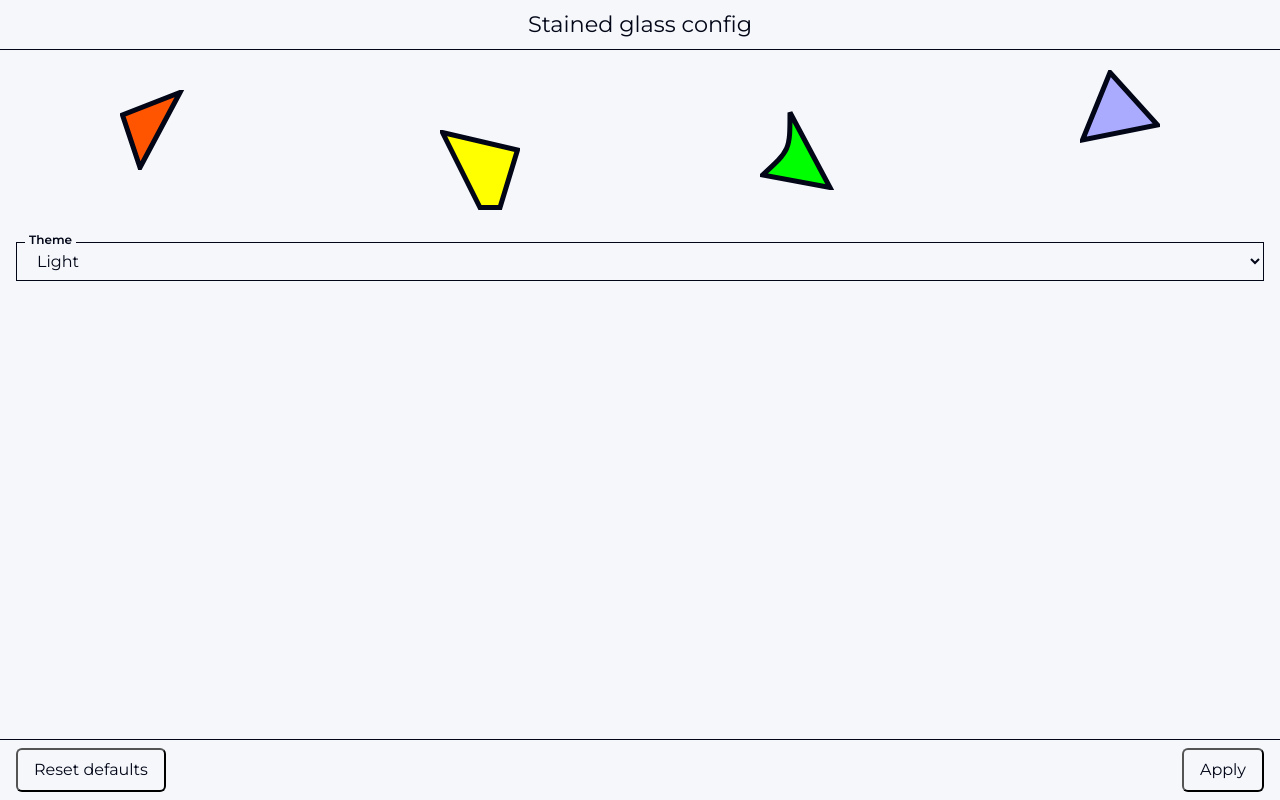
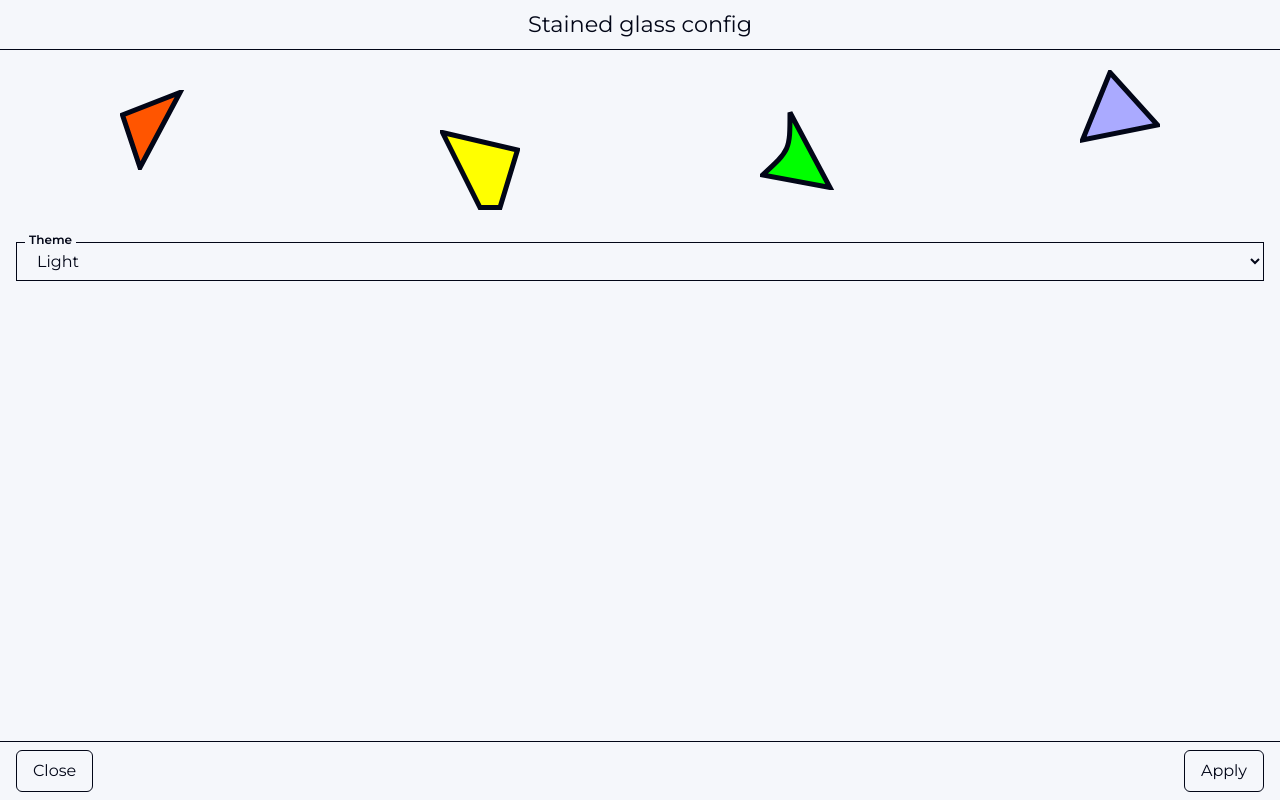
Before and after one commit to flamerohr/pebble-stained-config, a React (Vite) app: page / in a window 1280 px wide. Built offline with nearby package versions, Linux system fonts and the light colour scheme.

Commit message:
fix: adjust how defaults button shows and hides

```diff
--- a/src/components/button/button.module.scss
+++ b/src/components/button/button.module.scss
@@ -3,6 +3,7 @@
   color: var(--text-color);
   background: var(--background-color);
   border-radius: var(--border-radius-2);
+  border: 1px solid var(--text-color);
 
   &:hover,
   &focus {
--- a/src/features/config-form/config-form.module.scss
+++ b/src/features/config-form/config-form.module.scss
@@ -42,3 +42,11 @@
   justify-content: space-between;
   gap: var(--spacing-3);
 }
+
+.footerbuttongroup {
+  display: flex;
+  flex-direction: row;
+  align-items: flex-start;
+  justify-content: flex-start;
+  gap: var(--spacing-3);
+}
--- a/src/features/config-form/config-form.tsx
+++ b/src/features/config-form/config-form.tsx
@@ -1,7 +1,7 @@
 import { FormProvider, useForm, useWatch } from "react-hook-form";
 import Select from "#components/form/select/select";
 import { themeList } from "#features/theme/config/theme-list";
-import { useCallback, useEffect, type FC } from "react";
+import { useCallback, useEffect, useState, type FC } from "react";
 import { useTheme } from "#features/theme/state/theme.context";
 // import Checkbox from "#components/form/checkbox/checkbox";
 import PreviewHint from "#components/preview-hint/preview-hint";
@@ -18,13 +18,31 @@ export const ConfigForm: FC<{
   submitUrl: string;
 }> = ({ defaultValues, submitUrl }) => {
   const formMethods = useForm<ConfigFormValues>({
-    defaultValues,
+    defaultValues: defaultConfig,
   });
   const { setColor } = useTheme();
+  const [initialised, setInitialised] = useState(false);
 
-  const { register, control, handleSubmit, setValue } = formMethods;
+  const {
+    register,
+    control,
+    handleSubmit,
+    reset,
+    setValue,
+    formState: { isDirty },
+  } = formMethods;
 
   const theme = useWatch({ control, name: "Theme" });
+
+  useEffect(() => {
+    if (initialised) {
+      return;
+    }
+    setInitialised(true);
+    Object.entries(defaultValues).forEach(([name, value]) => {
+      setValue(name as keyof ConfigFormValues, value);
+    });
+  }, []);
 
   useEffect(() => {
     if (theme < 2) {
@@ -46,10 +64,12 @@ export const ConfigForm: FC<{
   );
 
   const resetToDefault = useCallback(() => {
-    Object.entries(defaultConfig).forEach(([name, value]) => {
-      setValue(name as keyof ConfigFormValues, value);
-    });
-  }, [defaultValues, setValue]);
+    reset();
+  }, [reset]);
+
+  const close = useCallback(() => {
+    window.location.href = submitUrl;
+  }, []);
 
   return (
     <FormProvider {...formMethods}>
@@ -65,7 +85,12 @@ export const ConfigForm: FC<{
         </div>
         <footer className={s.footer}>
           <div className={s.footerbuttons}>
-            <Button onClick={resetToDefault}>Reset defaults</Button>
+            <div className={s.footerbuttongroup}>
+              <Button onClick={close}>Close</Button>
+              {isDirty && (
+                <Button onClick={resetToDefault}>Reset defaults</Button>
+              )}
+            </div>
             <Button type="submit">Apply</Button>
           </div>
         </footer>
```
